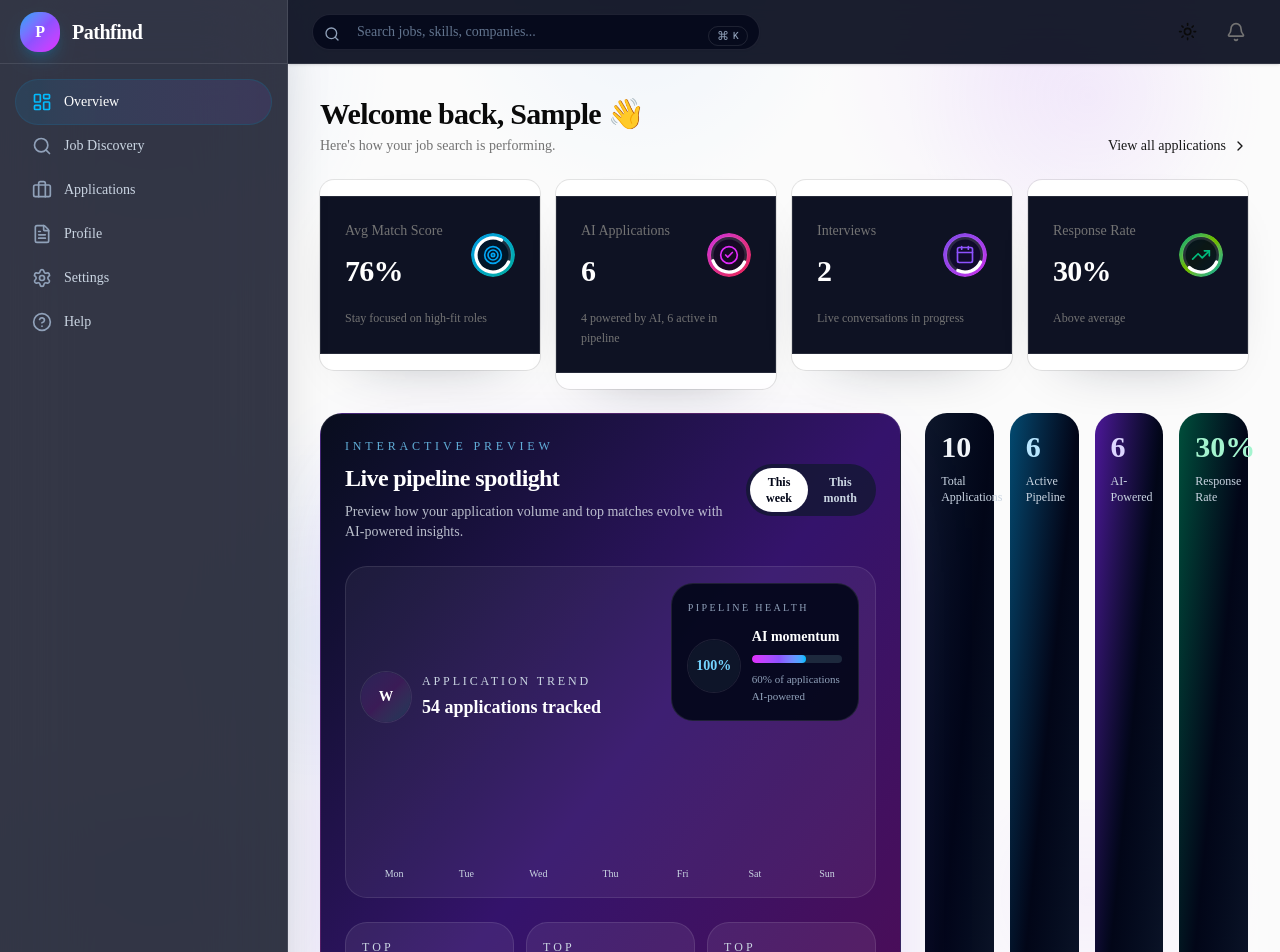
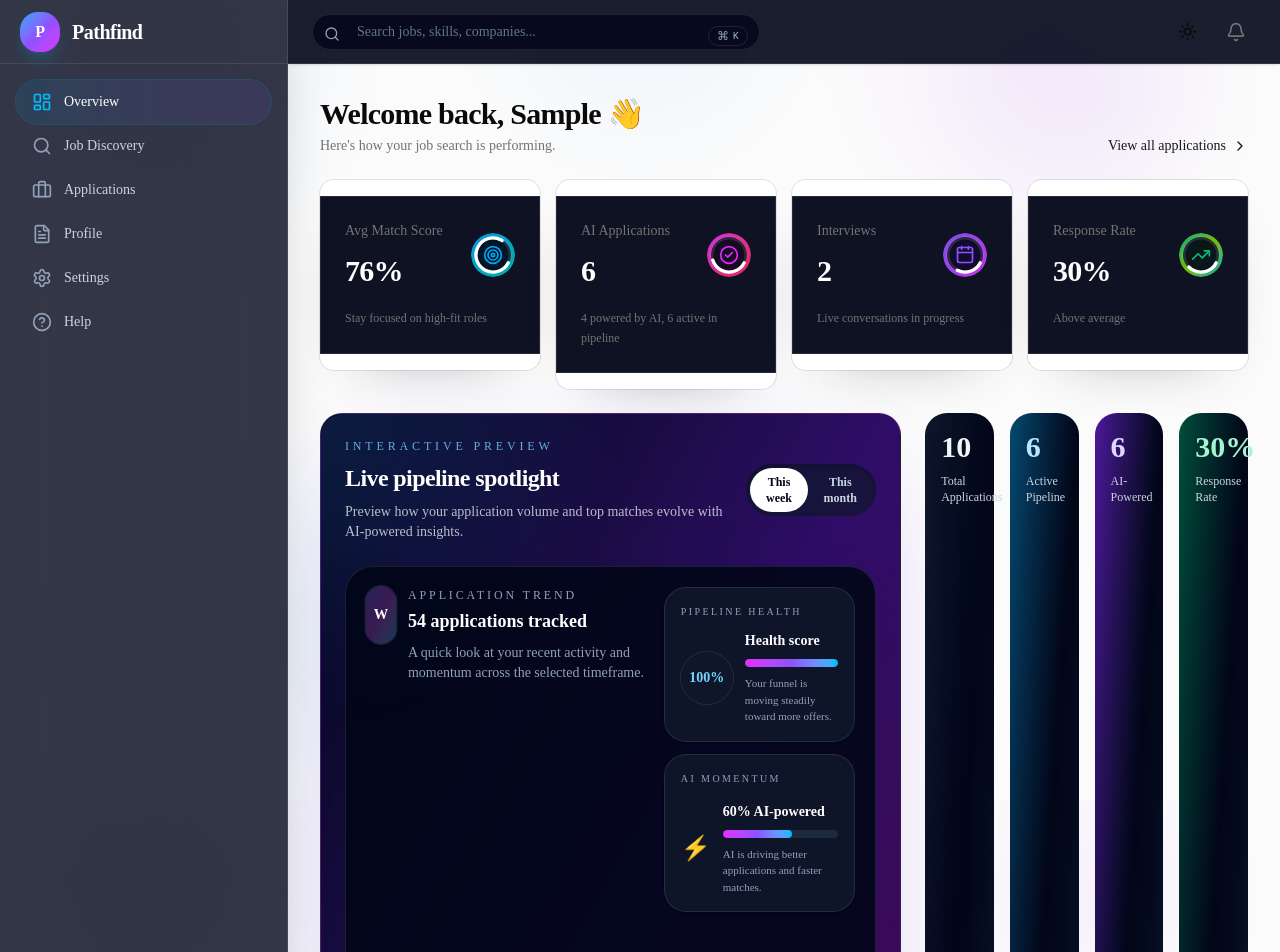
Before and after one commit to Ochessi/path-find, a Next.js app: page /dashboard in a window 1280 px wide. Shown: the top 952 px of the page. Built offline with nearby package versions, Linux system fonts and the light colour scheme; sample sign-in values are in the browser's storage.

Commit message:
Style interactive dashboard preview and polish auth/dashboard UI

```diff
--- a/src/app/(dashboard)/dashboard/page.tsx
+++ b/src/app/(dashboard)/dashboard/page.tsx
@@ -410,24 +410,20 @@ function DashboardPreviewCard() {
       initial={{ opacity: 0, y: 20 }}
       animate={{ opacity: 1, y: 0 }}
       transition={{ duration: 0.4 }}
-      className="relative overflow-hidden rounded-3xl bg-gradient-to-br from-slate-950 via-violet-950 to-fuchsia-950 border border-white/10 p-6 shadow-[0_30px_100px_-50px_rgba(124,58,237,0.45)] text-white"
+      className="relative overflow-hidden rounded-3xl border border-white/10 bg-gradient-to-br from-slate-950 via-violet-950 to-fuchsia-950 p-6 shadow-[0_30px_100px_-50px_rgba(124,58,237,0.45)] text-white"
     >
-      <motion.div
-        className="pointer-events-none absolute inset-0 rounded-3xl bg-white/5"
-        animate={{ scale: [1, 1.02, 1], opacity: [0.35, 0.55, 0.35] }}
-        transition={{ duration: 2.4, repeat: Infinity, ease: "easeInOut" }}
-      />
-      <div className="relative z-10">
+      <div className="pointer-events-none absolute inset-0 rounded-3xl bg-[radial-gradient(circle_at_top_left,rgba(59,130,246,0.18),transparent_26%),radial-gradient(circle_at_bottom_right,rgba(168,85,247,0.16),transparent_28%)]" />
+      <div className="relative z-10 space-y-6">
         <div className="flex flex-col gap-4 sm:flex-row sm:items-center sm:justify-between">
           <div>
             <p className="text-xs uppercase tracking-[0.32em] text-sky-300/80">Interactive preview</p>
-            <h2 className="mt-2 text-2xl font-semibold tracking-tight">Live pipeline spotlight</h2>
+            <h2 className="mt-2 text-2xl font-semibold tracking-tight text-white">Live pipeline spotlight</h2>
             <p className="mt-2 text-sm text-slate-200/80 max-w-xl">
               Preview how your application volume and top matches evolve with AI-powered insights.
             </p>
           </div>
 
-          <div className="inline-flex rounded-full bg-slate-900/70 p-1">
+          <div className="inline-flex rounded-full bg-slate-900/70 p-1 shadow-inner shadow-slate-950/30">
             {(["week", "month"] as const).map((option) => (
               <button
                 key={option}
@@ -444,30 +440,53 @@ function DashboardPreviewCard() {
           </div>
         </div>
 
-        <div className="mt-6 rounded-3xl border border-white/10 bg-white/5 p-4">
-          <div className="grid gap-4 md:grid-cols-[1.4fr_0.9fr] items-end pb-4">
-            <div className="flex items-center gap-3">
+        <div className="rounded-[28px] border border-white/10 bg-slate-950/90 p-5 shadow-[0_24px_80px_-48px_rgba(15,23,42,0.65)]">
+          <div className="grid gap-4 lg:grid-cols-[1.4fr_0.95fr] items-start pb-4">
+            <div className="flex items-start gap-3">
               <motion.div
-                className="relative flex h-12 w-12 items-center justify-center rounded-full bg-slate-900/90 ring-1 ring-white/10"
+                className="relative flex h-14 w-14 items-center justify-center rounded-3xl bg-slate-900/95 ring-1 ring-white/10"
                 animate={{ scale: [1, 1.04, 1] }}
                 transition={{ duration: 2.2, repeat: Infinity, ease: "easeInOut" }}
               >
-                <div className="absolute inset-0 rounded-full bg-gradient-to-br from-violet-500/20 via-fuchsia-500/20 to-sky-400/20" />
-                <span className="relative text-sm font-semibold text-white">{range === "week" ? "W" : "M"}</span>
+                <div className="absolute inset-0 rounded-3xl bg-gradient-to-br from-violet-500/20 via-fuchsia-500/20 to-sky-400/20" />
+                <span className="relative text-sm font-semibold text-white">
+                  {range === "week" ? "W" : "M"}
+                </span>
               </motion.div>
               <div>
-                <p className="text-xs uppercase tracking-[0.24em] text-slate-300">Application trend</p>
+                <p className="text-xs uppercase tracking-[0.24em] text-slate-400">Application trend</p>
                 <p className="mt-1 text-lg font-semibold text-white">{totalPoints} applications tracked</p>
+                <p className="mt-2 text-sm text-slate-400 max-w-md">
+                  A quick look at your recent activity and momentum across the selected timeframe.
+                </p>
               </div>
             </div>
-            <div className="rounded-3xl bg-slate-950/90 p-4 border border-white/10">
+            <div className="grid gap-3">
+              <div className="rounded-3xl bg-slate-900/95 p-4 border border-white/10 shadow-sm">
                 <p className="text-[10px] uppercase tracking-[0.24em] text-slate-400">Pipeline health</p>
                 <div className="mt-3 flex items-center justify-between gap-3">
                   <div className="min-w-[3.25rem] min-h-[3.25rem] rounded-full bg-slate-900/90 ring-1 ring-white/10 flex items-center justify-center">
                     <span className="text-sm font-semibold text-sky-300">{pipelineHealth}%</span>
                   </div>
                   <div className="flex-1">
-                  <p className="text-sm font-semibold text-white">AI momentum</p>
+                    <p className="text-sm font-semibold text-white">Health score</p>
+                    <div className="mt-2 h-2 rounded-full bg-slate-800 overflow-hidden">
+                      <motion.div
+                        className="h-full rounded-full bg-gradient-to-r from-fuchsia-500 via-violet-500 to-sky-400"
+                        animate={{ width: `${pipelineHealth}%` }}
+                        transition={{ duration: 0.8, ease: "easeOut" }}
+                      />
+                    </div>
+                    <p className="mt-2 text-[11px] text-slate-400">Your funnel is moving steadily toward more offers.</p>
+                  </div>
+                </div>
+              </div>
+              <div className="rounded-3xl bg-slate-900/95 p-4 border border-white/10 shadow-sm">
+                <p className="text-[10px] uppercase tracking-[0.24em] text-slate-400">AI momentum</p>
+                <div className="mt-4 flex items-center gap-3">
+                  <span className="text-2xl">⚡</span>
+                  <div className="flex-1">
+                    <p className="text-sm font-semibold text-white">{aiMomentum}% AI-powered</p>
                     <div className="mt-2 h-2 rounded-full bg-slate-800 overflow-hidden">
                       <motion.div
                         className="h-full rounded-full bg-gradient-to-r from-fuchsia-500 via-violet-500 to-sky-400"
@@ -475,15 +494,17 @@ function DashboardPreviewCard() {
                         transition={{ duration: 0.8, ease: "easeOut" }}
                       />
                     </div>
-                  <p className="mt-2 text-[11px] text-slate-400">{aiMomentum}% of applications AI-powered</p>
+                    <p className="mt-2 text-[11px] text-slate-400">AI is driving better applications and faster matches.</p>
+                  </div>
                 </div>
               </div>
             </div>
           </div>
 
-          <div className="flex items-end gap-2 h-36">
+          <div className="mt-6 rounded-[28px] bg-slate-950/90 p-4 border border-white/10">
+            <div className="grid grid-cols-7 gap-3 h-48 items-end">
               {previewData.map((value, index) => (
-              <div key={index} className="flex-1 flex flex-col items-center gap-2">
+                <div key={index} className="flex flex-col items-center gap-2">
                   <motion.div
                     className="w-full rounded-full bg-slate-800 overflow-hidden"
                     initial={{ height: 0 }}
@@ -492,13 +513,18 @@ function DashboardPreviewCard() {
                   >
                     <div className="h-full rounded-full bg-gradient-to-t from-fuchsia-500 via-violet-500 to-sky-400" />
                   </motion.div>
-                <span className="text-[10px] text-slate-300">
+                  <span className="text-[10px] text-slate-300 tracking-[0.06em] uppercase">
                     {range === "week"
                       ? ["Mon", "Tue", "Wed", "Thu", "Fri", "Sat", "Sun"][index]
                       : ["W1", "W2", "W3", "W4", "W5", "W6", "W7"][index]}
                   </span>
                 </div>
               ))}
+            </div>
+            <div className="mt-4 flex items-center justify-between text-[11px] text-slate-400 uppercase tracking-[0.18em]">
+              <span>{range === "week" ? "Daily trend" : "Weekly trend"}</span>
+              <span>{range === "week" ? "Mon → Sun" : "Last 7 weeks"}</span>
+            </div>
           </div>
         </div>
 
@@ -508,11 +534,11 @@ function DashboardPreviewCard() {
               key={app.id}
               whileHover={{ y: -4 }}
               transition={{ type: "spring", stiffness: 220, damping: 18 }}
-              className="rounded-3xl bg-white/7 border border-white/10 p-4 hover:bg-white/10"
+              className="rounded-3xl bg-white/7 border border-white/10 p-4 shadow-sm hover:bg-white/10"
             >
               <div className="flex items-center justify-between gap-2">
                 <div>
-                  <p className="text-xs uppercase tracking-[0.26em] text-slate-300">Top match</p>
+                  <p className="text-[10px] uppercase tracking-[0.24em] text-slate-400">Top match</p>
                   <p className="mt-2 text-sm font-semibold text-white">{app.job.title}</p>
                 </div>
                 <div className="rounded-full bg-slate-800 px-2 py-1 text-[11px] font-semibold text-sky-300">
```
Lines whose indentation alone changed are shown as unchanged.
